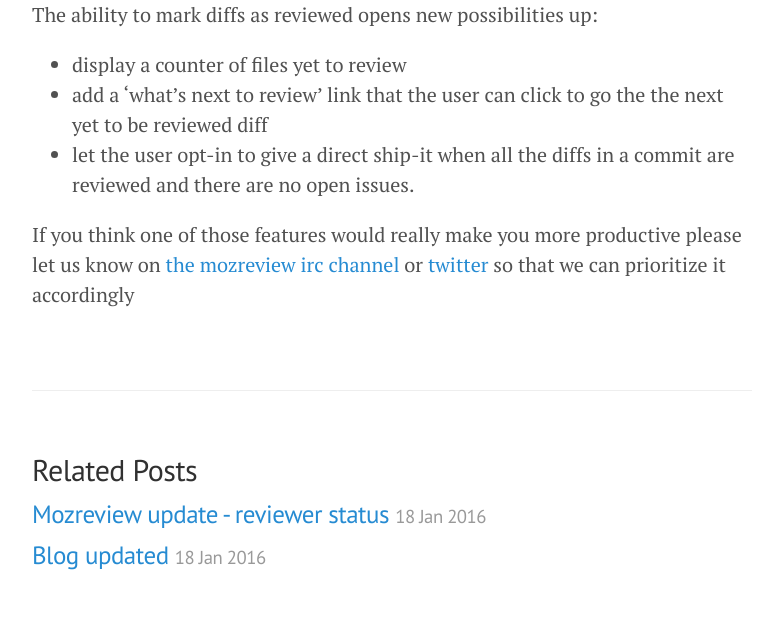
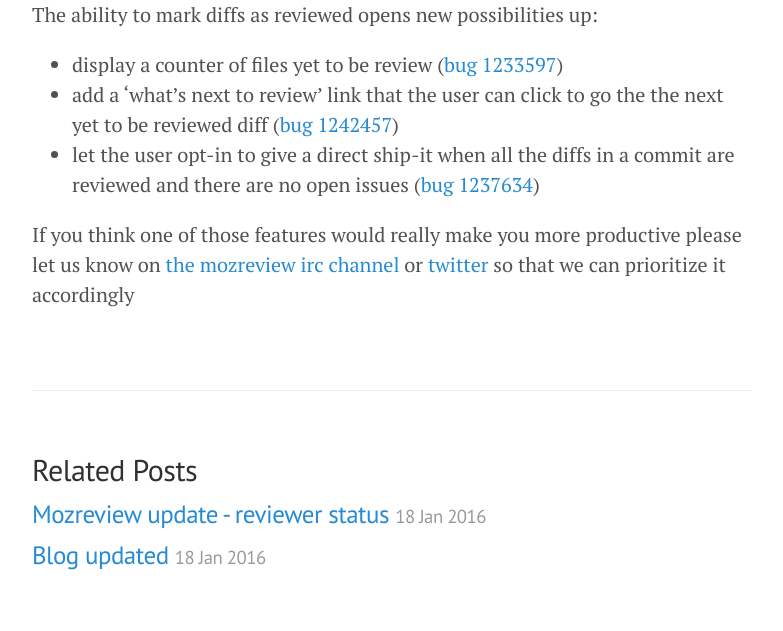
Before and after one commit to maurodoglio/maurodoglio.github.io, a Jekyll site: the page built from _posts/2016-01-25-marking-diffs-as-reviewed-on-mozreview.markdown, in a window 1280 px wide. Shown: the part 1112-1743 px from the top of the page, without its empty margins (248-1031 px from the left). Built offline with Jekyll 4.4.1, drawn with Linux system fonts in a browser that asks for light colours.

Commit message:
Post update: Marking diffs as reviewed on mozreview

```diff
--- a/_posts/2016-01-25-marking-diffs-as-reviewed-on-mozreview.markdown
+++ b/_posts/2016-01-25-marking-diffs-as-reviewed-on-mozreview.markdown
@@ -16,8 +16,8 @@ and here is how it looks like when you click on the `not reviewed` button
 
 The ability to mark diffs as reviewed opens new possibilities up:
 
- * display a counter of files yet to review
- * add a 'what's next to review' link that the user can click to go the the next yet to be reviewed diff
- * let the user opt-in to give a direct ship-it when all the diffs in a commit are reviewed and there are no open issues.
+ * display a counter of files yet to be review ([bug 1233597](https://bugzilla.mozilla.org/show_bug.cgi?id=1233597))
+ * add a 'what's next to review' link that the user can click to go the the next yet to be reviewed diff ([bug 1242457](https://bugzilla.mozilla.org/show_bug.cgi?id=1242457))
+ * let the user opt-in to give a direct ship-it when all the diffs in a commit are reviewed and there are no open issues ([bug 1237634](https://bugzilla.mozilla.org/show_bug.cgi?id=1237634))
 
 If you think one of those features would really make you more productive please let us know on [the mozreview irc channel](irc://irc.mozilla.org/#mozreview) or [twitter](https://twitter.com/_mozreview) so that we can prioritize it accordingly
```
